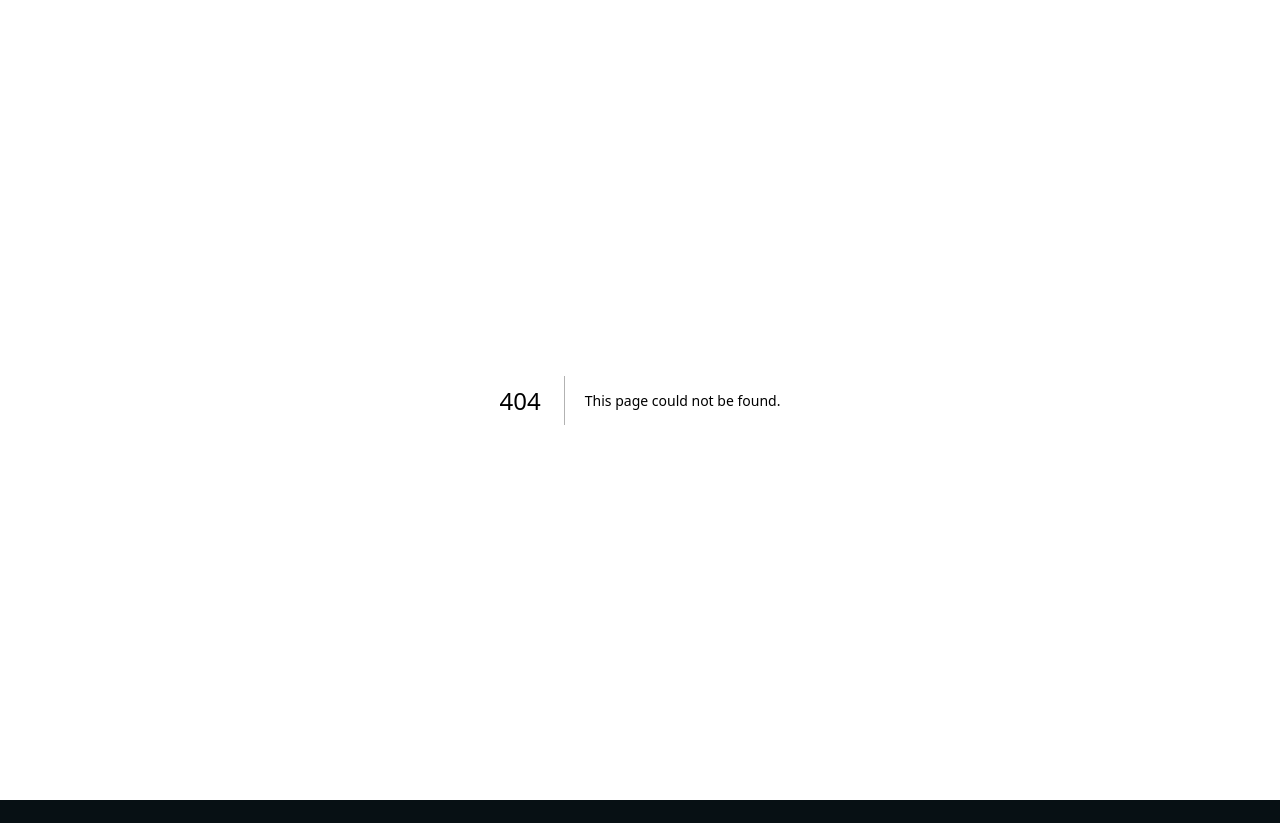
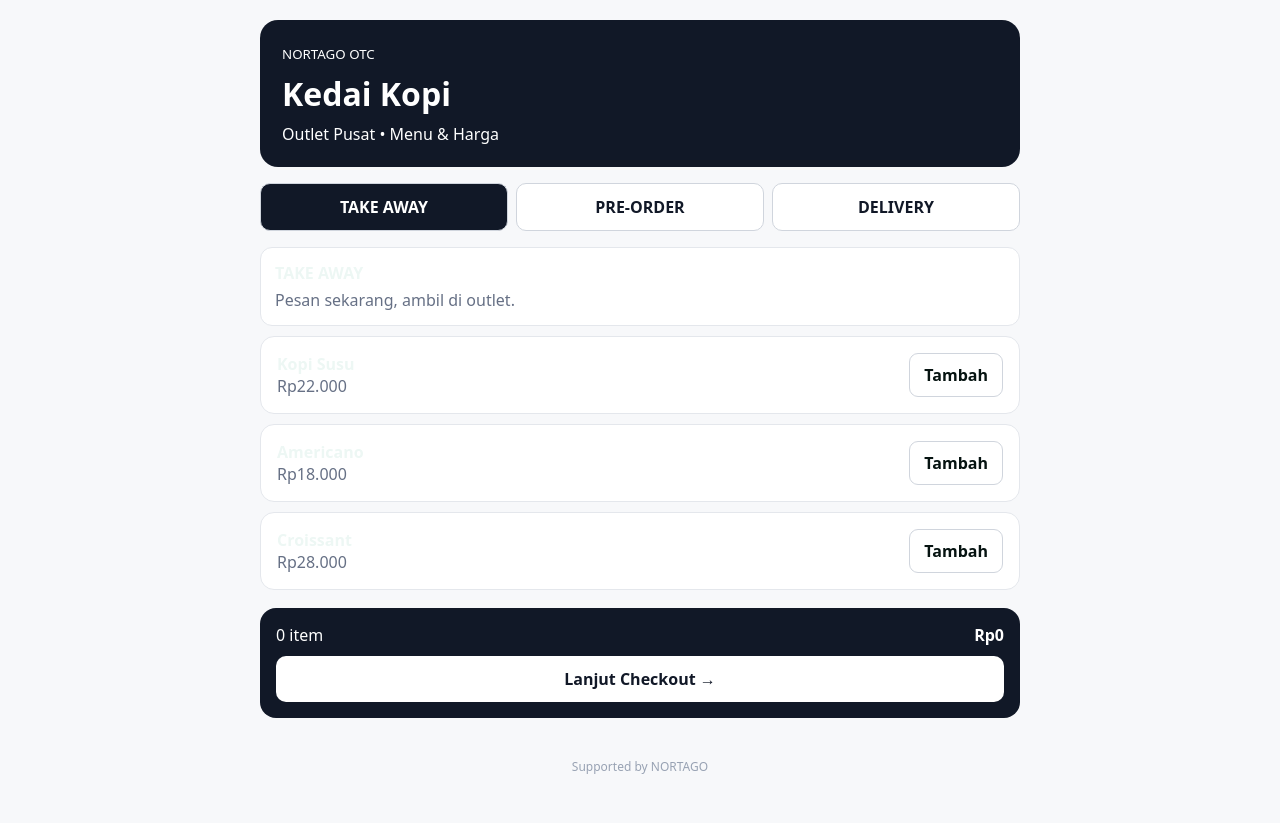
Before and after one commit to adiaris2022-rgb/tjsl-impact-control-tower, a Next.js app: page /otc/customer-order in a window 1280 px wide. Before the commit this address had no page. Before the commit the page ends 800 px from the top, so only its background shows below. Built offline with nearby package versions, Linux system fonts and the light colour scheme.

Commit message:
feat: complete OTC routes

```diff
--- /dev/null
+++ b/app/otc/customer-order/page.tsx
@@ -0,0 +1,12 @@
+"use client";
+import {useState} from "react";
+const products=[["Kopi Susu",22000],["Americano",18000],["Croissant",28000]] as const;
+export default function CustomerOrder(){const [mode,setMode]=useState("TAKE AWAY");const [cart,setCart]=useState<Record<number,number>>({});
+const add=(i:number)=>setCart(c=>({...c,[i]:(c[i]||0)+1}));const count=Object.values(cart).reduce((a,b)=>a+b,0);const total=products.reduce((s,p,i)=>s+p[1]*(cart[i]||0),0);
+return <main style={{minHeight:"100vh",background:"#f7f8fa",padding:20,fontFamily:"system-ui"}}><div style={{maxWidth:760,margin:"0 auto"}}>
+<header style={{background:"#111827",color:"#fff",padding:22,borderRadius:18}}><small>NORTAGO OTC</small><h1 style={{margin:"8px 0"}}>Kedai Kopi</h1><div>Outlet Pusat • Menu & Harga</div></header>
+<div style={{display:"grid",gridTemplateColumns:"repeat(3,1fr)",gap:8,margin:"16px 0"}}>{["TAKE AWAY","PRE-ORDER","DELIVERY"].map(x=><button key={x} onClick={()=>setMode(x)} style={{padding:12,borderRadius:10,border:"1px solid #d0d5dd",background:mode===x?"#111827":"#fff",color:mode===x?"#fff":"#111827",fontWeight:700}}>{x}</button>)}</div>
+<div style={{background:"#fff",padding:14,borderRadius:12,border:"1px solid #e4e7ec"}}><b>{mode}</b><div style={{color:"#667085",marginTop:5}}>{mode==="TAKE AWAY"?"Pesan sekarang, ambil di outlet.":mode==="PRE-ORDER"?"Pesan sekarang, tentukan jadwal pickup.":"Pesan sekarang, siapkan untuk diserahkan kepada kurir pihak ketiga."}</div></div>
+{products.map((p,i)=><div key={i} style={{background:"#fff",padding:16,margin:"10px 0",border:"1px solid #e4e7ec",borderRadius:14,display:"flex",justifyContent:"space-between",alignItems:"center"}}><div><strong>{p[0]}</strong><div style={{color:"#667085"}}>Rp{p[1].toLocaleString("id-ID")}</div></div><button onClick={()=>add(i)} style={{padding:"10px 14px",borderRadius:9,border:"1px solid #d0d5dd",background:"#fff"}}>Tambah</button></div>)}
+<section style={{marginTop:18,padding:16,background:"#111827",color:"#fff",borderRadius:16}}><div style={{display:"flex",justifyContent:"space-between"}}><span>{count} item</span><strong>Rp{total.toLocaleString("id-ID")}</strong></div><a href={count?"/otc/checkout?mode="+encodeURIComponent(mode):"#"} style={{display:"block",textAlign:"center",marginTop:10,padding:12,borderRadius:10,background:"#fff",color:"#111827",textDecoration:"none",fontWeight:800}}>Lanjut Checkout →</a></section>
+<footer style={{marginTop:40,textAlign:"center",fontSize:12,color:"#98a2b3"}}>Supported by NORTAGO</footer></div></main>}
```
